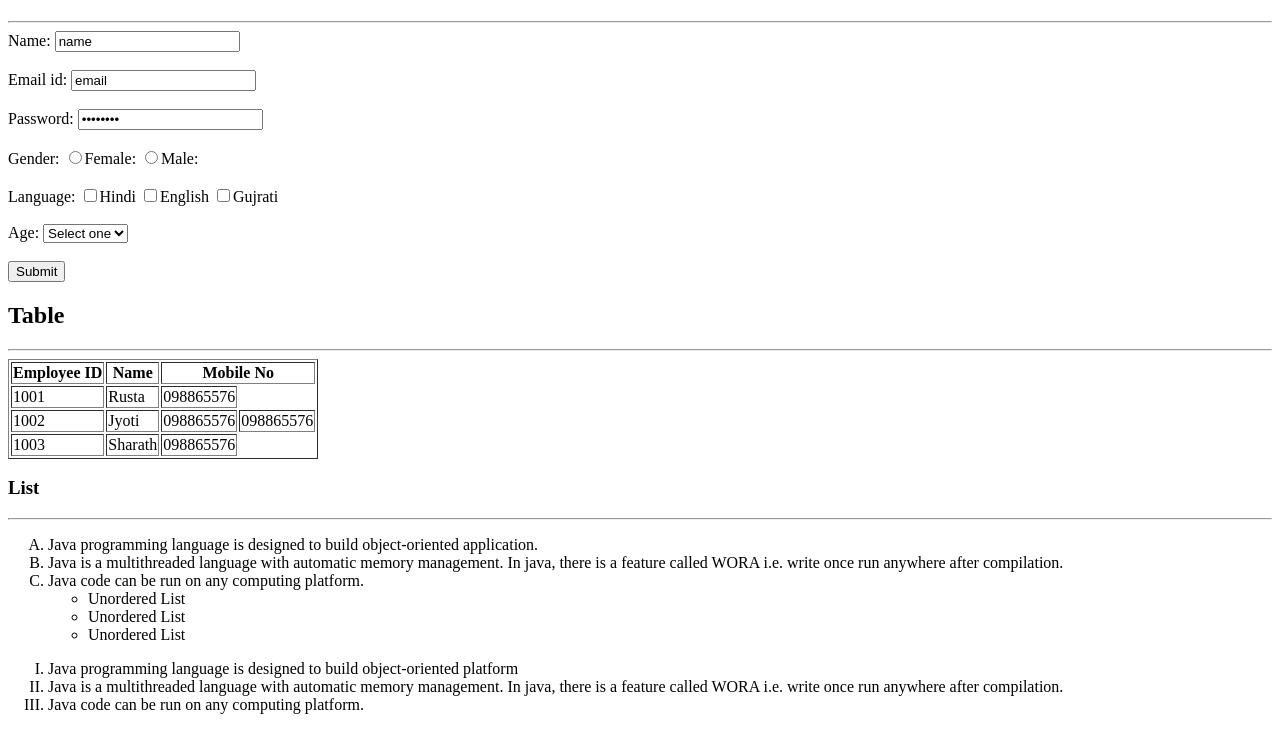
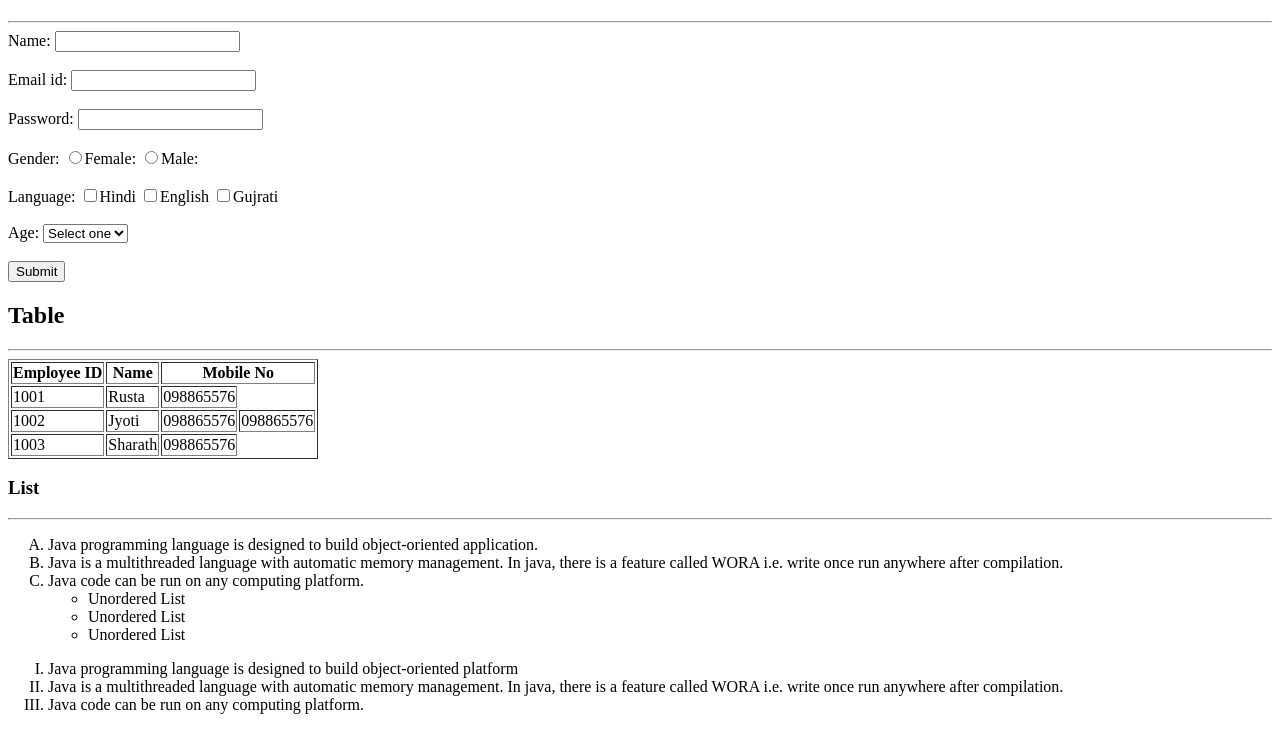
Before and after one commit to PMitra12/TestRepo-1, a plain HTML site: page index.html in a window 1280 px wide. Shown: the part 59-794 px from the top of the page. Drawn offline with Linux system fonts and the light colour scheme.

Commit message:
Update index.html

```diff
--- a/index.html
+++ b/index.html
@@ -12,13 +12,13 @@
 
     <form>
         <label for="name">Name:</label>
-        <input type="text" id="name" value="name" autocomplete="yes" required>
+        <input type="text" id="name" autocomplete="yes" required>
         <br><br>
         <label for="emailid">Email id:</label>
-        <input type="email" id="emailid" value="email" autocomplete="yes" required>
+        <input type="email" id="emailid" autocomplete="yes" required>
         <br><br>
         <label for="pswd">Password:</label>
-        <input type="password" id="pswd" value="password" placeholder="enter password" pattern="(?=.*\d)(?.*[a-z])(?=.*[A-Z].{8,})" required>
+        <input type="password" id="pswd" pattern="(?=.*\d)(?.*[a-z])(?=.*[A-Z].{8,})" required>
         <br><br>
         <label for="gender">Gender:</label>
         <input type="radio" id="gender" value="female" name="gender" required><label for="female">Female:</label>
```
